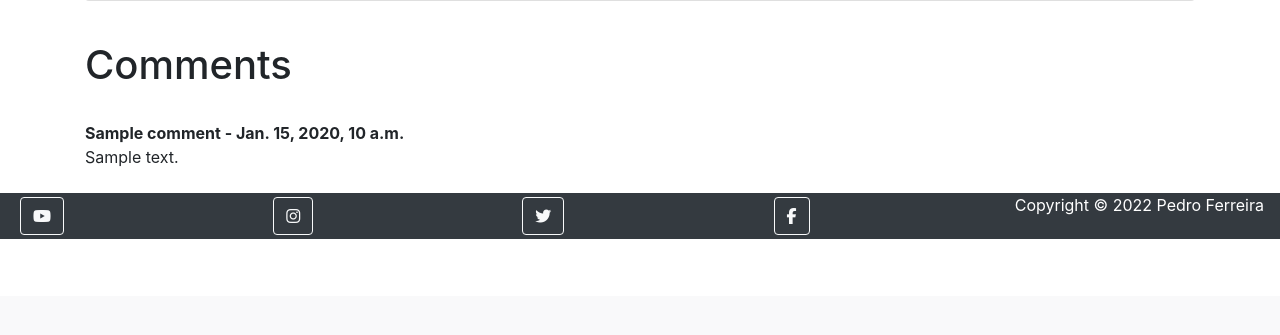
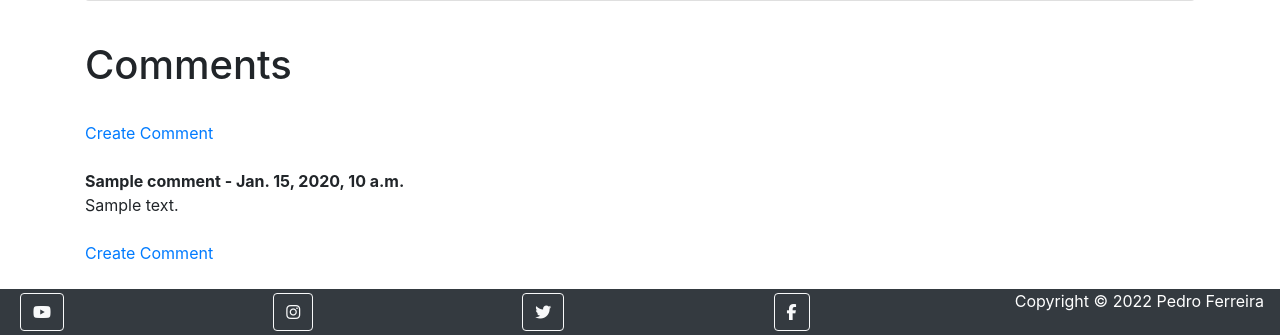
Before and after one commit to Code-Institute-Submissions/i-love-this-game, a Django app: page /article/1 in a window 1280 px wide. Shown: the part 504-839 px from the top of the page. Before the commit the page ends 743 px from the top, so only its background shows below. Run offline with Django 4.2, Linux system fonts and the light colour scheme; tables that the repository leaves empty hold one stand-in row (values such as "Sample post"); some libraries are stand-ins or nearby versions.

Commit message:
Set up ability to post comments on blog posts by creating link in the comment section, which will open up a comments page with a form to post a comment

```diff
--- a/theblog/forms.py
+++ b/theblog/forms.py
@@ -1,5 +1,5 @@
 from django import forms
-from .models import Post, Category
+from .models import Post, Category, Comment
 
 # choices = [('players', 'players'), ('teams', 'teams'), (
 # 'head coaches', 'head coaches')]
@@ -42,3 +42,15 @@ class EditForm(forms.ModelForm):
             'body': forms.Textarea(attrs={'class': 'form-control'}),
             'snippet': forms.Textarea(attrs={'class': 'form-control'}),
         }
+
+
+# Class to create form fields for the create comment page
+class CommentForm(forms.ModelForm):
+    class Meta:
+        model = Comment
+        fields = ('name', 'body')
+
+        widgets = {
+            'name': forms.TextInput(attrs={'class': 'form-control'}),
+            'body': forms.Textarea(attrs={'class': 'form-control'}),
+        }
--- a/theblog/templates/article_details.html
+++ b/theblog/templates/article_details.html
@@ -92,9 +92,11 @@
 <h1>Comments</h1>
 <br/>
 {% if not post.comments.all %}
-    <a href="#">Be the first to comment on this post</a>
+    <a href="{% url 'add_comment' post.pk %}">Be the first to comment on this post</a>
     <br/><br/>
 {% else %}
+    <a href="{% url 'add_comment' post.pk %}">Create Comment</a>
+    <br/><br/>
     {% for comment in post.comments.all %}
         <strong>
             {{ comment.name }} - {{ comment.date_added }}
@@ -103,5 +105,7 @@
         {{ comment.body }}
         <br/><br/>
     {% endfor %}
+    <a href="{% url 'add_comment' post.pk %}">Create Comment</a>
+    <br/><br/>
 {% endif %}
 {% endblock %}
--- a/theblog/urls.py
+++ b/theblog/urls.py
@@ -1,6 +1,6 @@
 from django.urls import path
 # from . import views
-from .views import HomeView, ArticleDetailView, AddPostView, UpdatePostView, DeletePostView, AddCategoryView, CategoryView, CategoryListView, LikeView
+from .views import HomeView, ArticleDetailView, AddPostView, UpdatePostView, DeletePostView, AddCategoryView, CategoryView, CategoryListView, LikeView, AddCommentView
 
 # URLs for each HTML view
 urlpatterns = [
@@ -17,4 +17,6 @@ urlpatterns = [
     path('category/<str:cats>/', CategoryView, name='category'),
     path('category-list/', CategoryListView, name='category-list'),
     path('like/<int:pk>', LikeView, name='like_post'),
+    path('article/<int:pk>/comment/', AddCommentView.as_view(
+        ), name='add_comment'),
 ]
--- a/theblog/views.py
+++ b/theblog/views.py
@@ -1,8 +1,8 @@
 from django.shortcuts import render, get_object_or_404
 from django.views.generic import ListView, DetailView, CreateView, UpdateView, DeleteView
 from django.http import HttpResponseRedirect
-from .models import Post, Category
-from .forms import PostForm, EditForm
+from .models import Post, Category, Comment
+from .forms import PostForm, EditForm, CommentForm
 from django.urls import reverse_lazy, reverse
 
 
@@ -79,6 +79,20 @@ class AddPostView(CreateView):
     success_url = '/'
 
 
+# Django class-based view for the create comment page
+class AddCommentView(CreateView):
+    model = Comment
+    form_class = CommentForm
+    template_name = 'add_comment.html'
+    # fields = '__all__'
+
+    def form_valid(self, form):
+        form.instance.post_id = self.kwargs['pk']
+        return super().form_valid(form)
+
+    success_url = reverse_lazy('home')
+
+
 # Django class-based view for the create category page
 class AddCategoryView(CreateView):
     model = Category
```
Also changed, not shown: theblog/templates/add_comment.html (added, +14 -0 lines).
